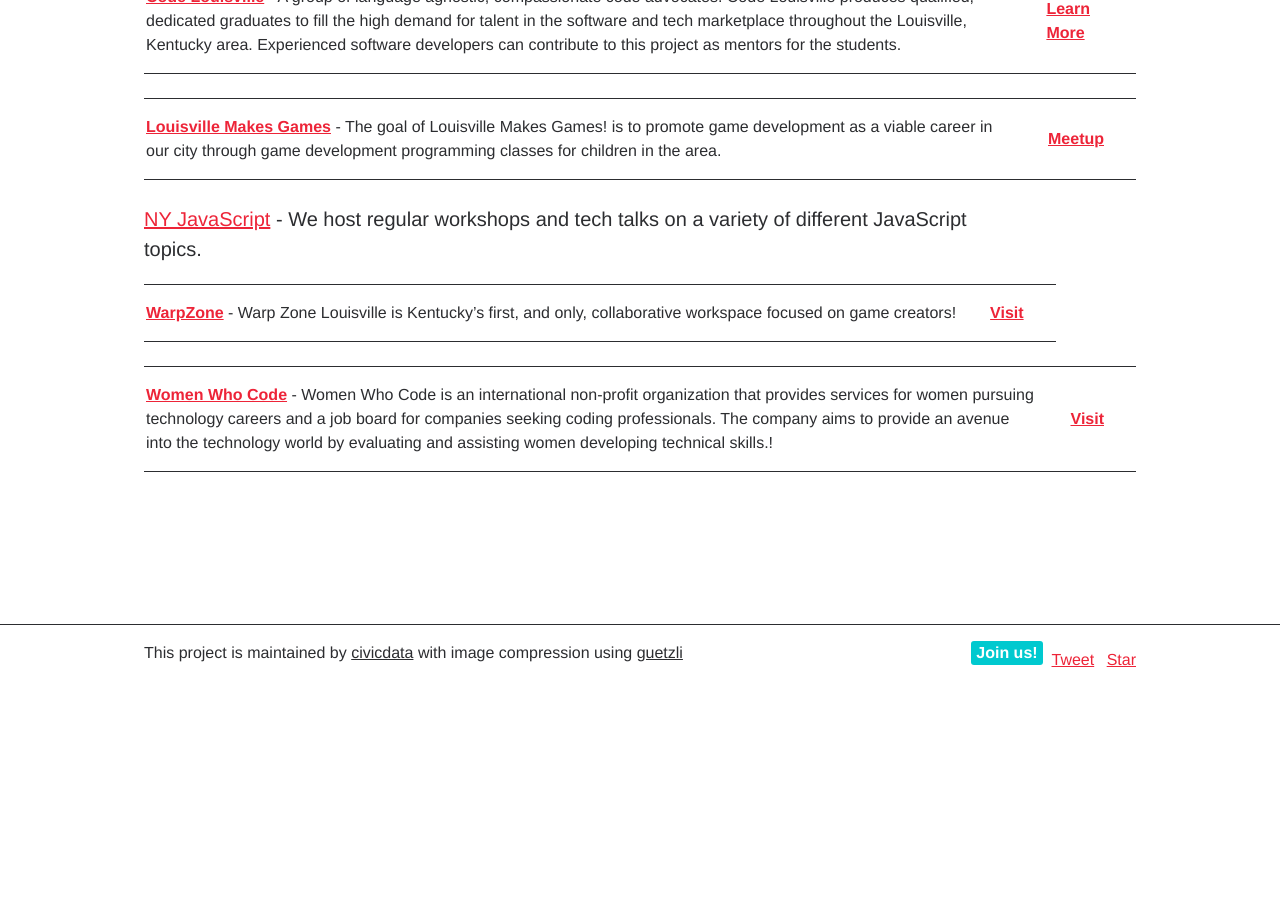
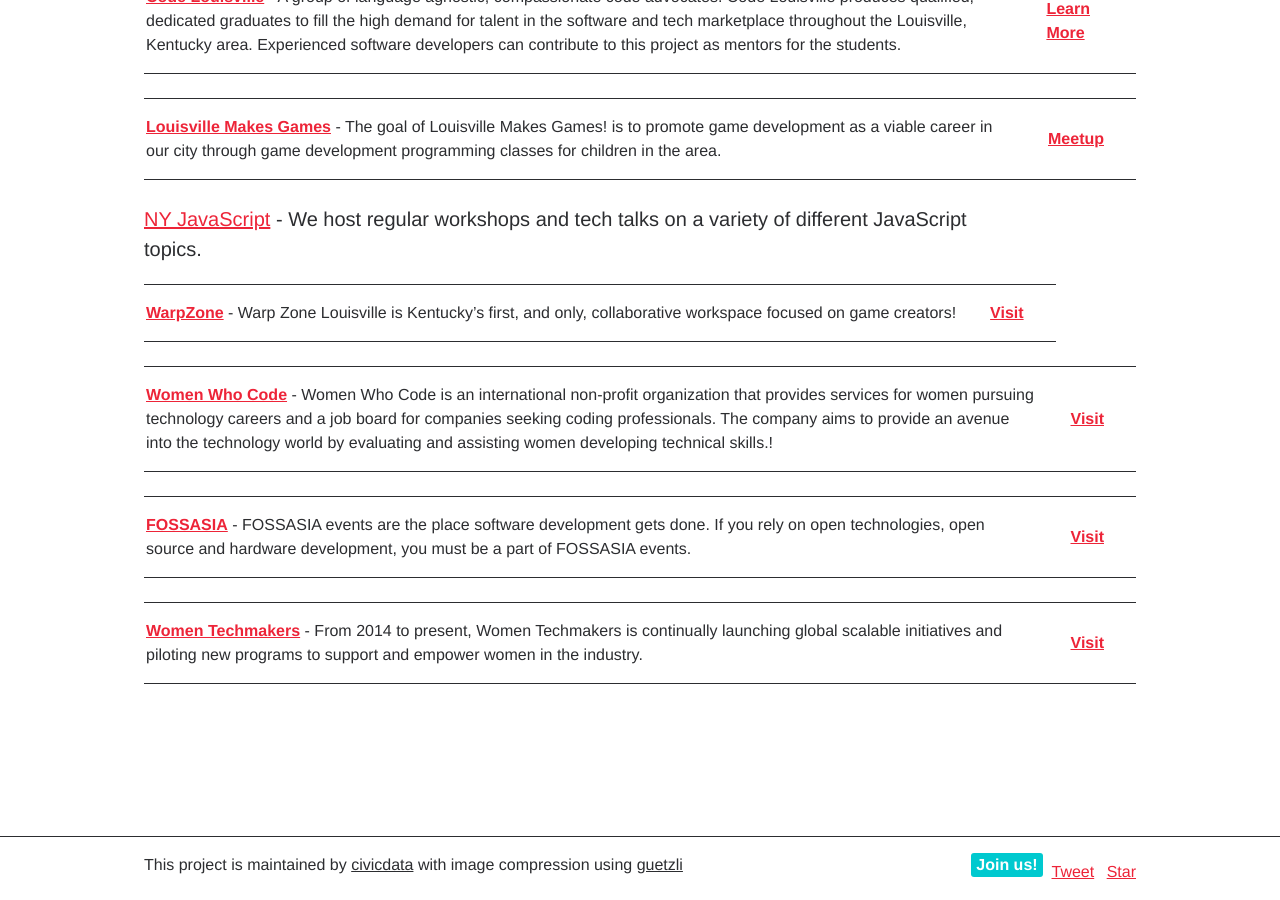
Before and after one commit to civicdata/civicdata.github.io, a Jekyll site: the page built from techquity.md, in a window 1280 px wide and 900 px high, scrolled down 977 px. Built offline with Jekyll 4.4.1, drawn with Linux system fonts in a browser that asks for light colours; comment, search, counter and statistics services are not loaded; before the commit the page ends 1665 px from its top, so only the background shows below that.

Commit message:
Added two meetups in asia

```diff
--- a/techquity.md
+++ b/techquity.md
@@ -26,3 +26,7 @@ comments: false
 [__WarpZone__](louisvillemakesgames.org/warpzone/) - Warp Zone Louisville is Kentucky’s first, and only, collaborative workspace focused on game creators! |[__Visit__](louisvillemakesgames.org/warpzone/)
 
 [__Women Who Code__](https://www.womenwhocode.com/) - Women Who Code is an international non-profit organization that provides services for women pursuing technology careers and a job board for companies seeking coding professionals. The company aims to provide an avenue into the technology world by evaluating and assisting women developing technical skills.! |[__Visit__](https://www.womenwhocode.com/)
+
+[__FOSSASIA__](https://events.fossasia.org/) - FOSSASIA events are the place software development gets done. If you rely on open technologies, open source and hardware development, you must be a part of FOSSASIA events.|[__Visit__](https://events.fossasia.org/)
+
+[__Women Techmakers__](https://www.womentechmakers.com/) - From 2014 to present, Women Techmakers is continually launching global scalable initiatives and piloting new programs to support and empower women in the industry.|[__Visit__](https://www.womentechmakers.com/)
```
